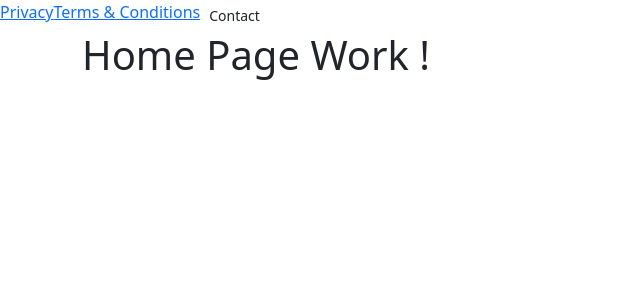
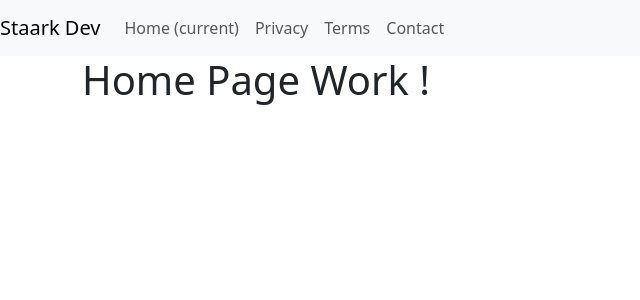
Before and after one commit to staark-dev/staark.info, a React (Create React App) app: page / in a window 1280 px wide. Shown: the top 300 px of the page, without its empty margins (0-640 px from the left). Built offline with nearby package versions, Linux system fonts and the light colour scheme.

Commit message:
gh-pages

```diff
--- a/src/layouts/Header/index.jsx
+++ b/src/layouts/Header/index.jsx
@@ -3,12 +3,31 @@
 export default function Header() {
     return (
         <div className="header">
-            <ul className="nav">
-                <li><Link to="/" /></li>
-                <li><Link to="/privacy">Privacy</Link></li>
-                <li><Link to="/terms">Terms & Conditions</Link></li>
-                <li><Link to="/contact" className="btn btn-sm btn-secoundary">Contact</Link></li>
-            </ul>
+            <nav class="navbar navbar-expand-lg navbar-light bg-light">
+                <Link to="/" className="navbar-brand">Staark Dev</Link>
+                <button class="navbar-toggler" type="button" data-toggle="collapse" data-target="#navbarSupportedContent" aria-controls="navbarSupportedContent" aria-expanded="false" aria-label="Toggle navigation">
+                    <span class="navbar-toggler-icon"></span>
+                </button>
+                <div class="collapse navbar-collapse" id="navbarSupportedContent">
+                    <ul class="navbar-nav mr-auto">
+                        <li class="nav-item active">
+                            <Link to="/" className="nav-link">Home <span class="sr-only">(current)</span></Link>
+                        </li>
+
+                        <li class="nav-item">
+                            <Link to="/privacy" className="nav-link">Privacy</Link>
+                        </li>
+
+                        <li class="nav-item">
+                            <Link to="/terms" className="nav-link">Terms</Link>
+                        </li>
+
+                        <li class="nav-item">
+                            <Link to="/contact" className="nav-link">Contact</Link>
+                        </li>
+                    </ul>
+                </div>
+            </nav>
             <Outlet />
         </div>
     )
```
